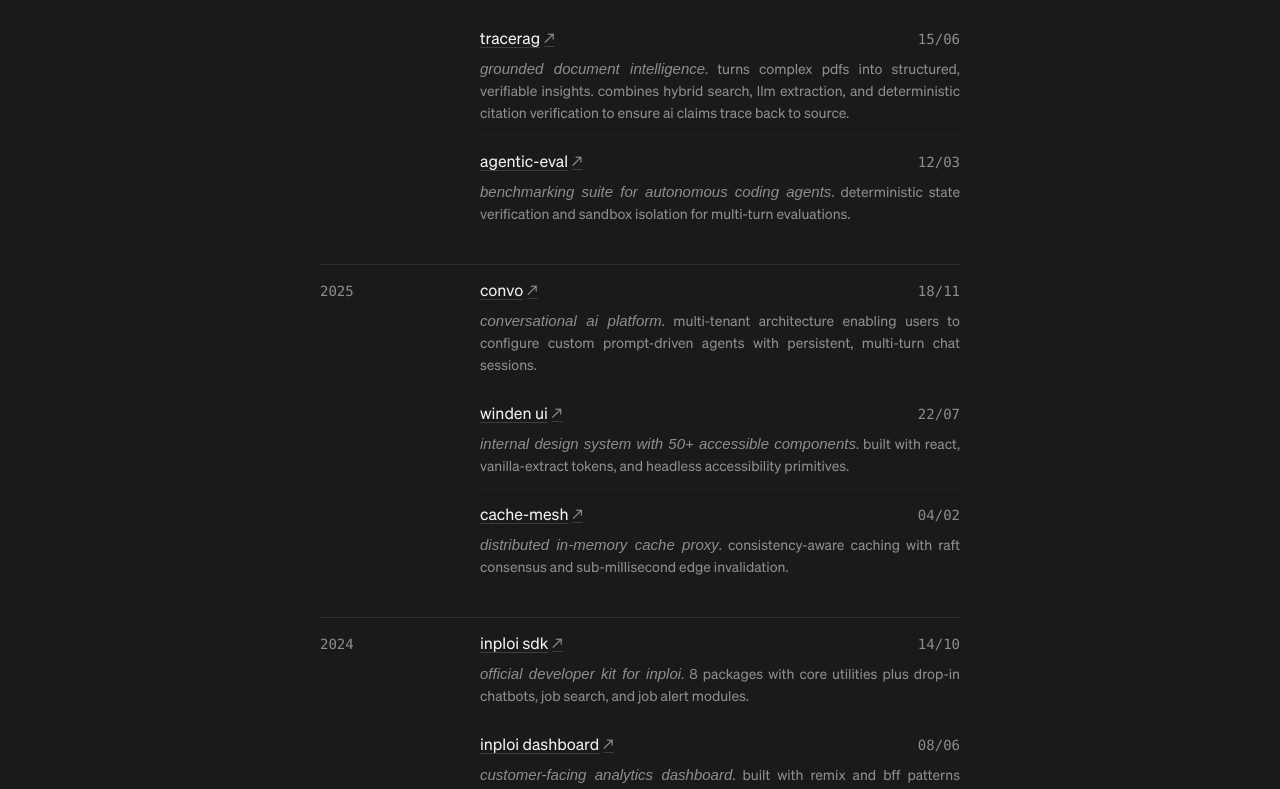
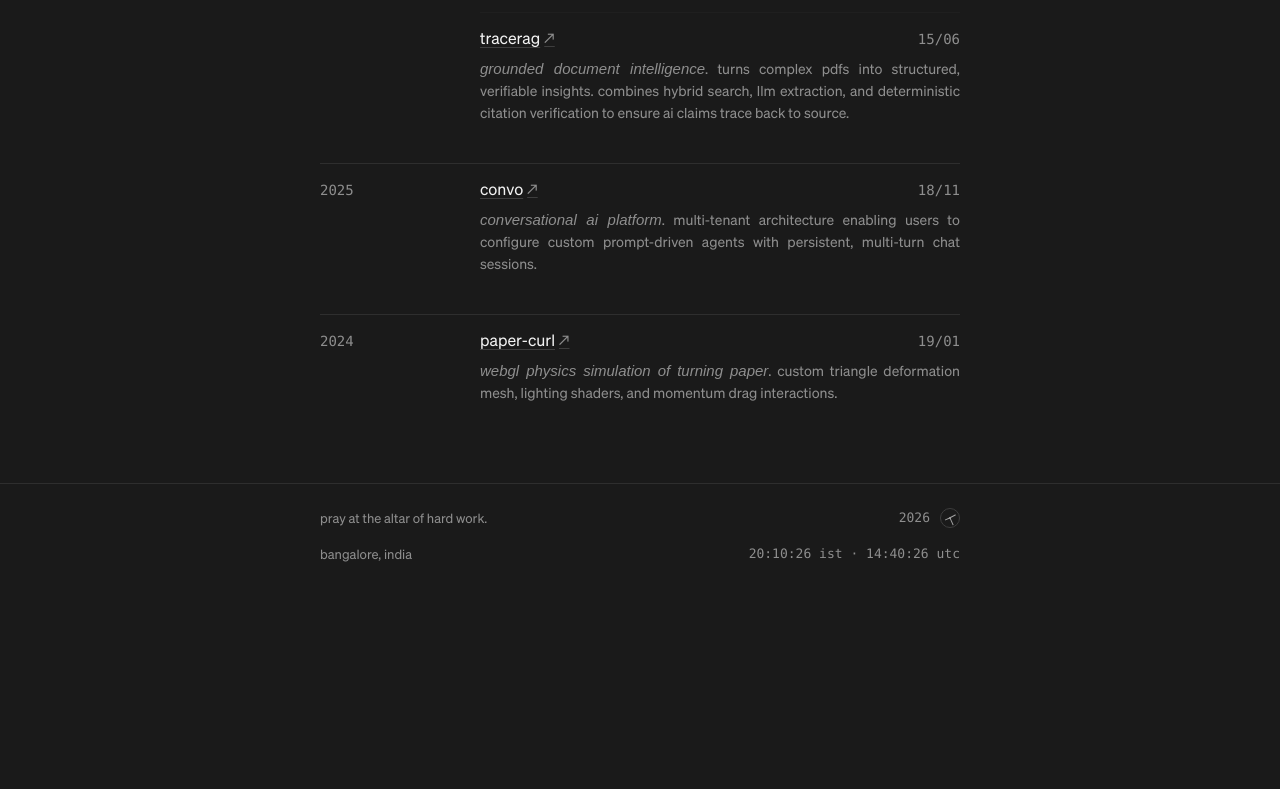
Before and after one commit to bharathkumaarr/v3, a Next.js app: page /projects in a window 1280 px wide. Shown: the part 283-1072 px from the top of the page. After the commit the page ends 871 px from the top, so only its background shows below. Built offline with nearby package versions, Linux system fonts and the light colour scheme; a web font is replaced by a local one.

Commit message:
update project listings and set paper-curl link

```diff
--- a/src/content/projects.json
+++ b/src/content/projects.json
@@ -17,13 +17,6 @@
         "href": "https://github.com/bharathkumaarr",
         "icon": "/icons/tracerag.svg",
         "featured": true
-      },
-      {
-        "title": "agentic-eval",
-        "description": "*benchmarking suite for autonomous coding agents*. deterministic state verification and sandbox isolation for multi-turn evaluations.",
-        "date": "12/03",
-        "href": "https://github.com/bharathkumaarr",
-        "featured": false
       }
     ]
   },
@@ -37,20 +30,6 @@
         "href": "https://convo-sigma.vercel.app/",
         "icon": "/icons/convo.svg",
         "featured": true
-      },
-      {
-        "title": "winden ui",
-        "description": "*internal design system with 50+ accessible components*. built with react, vanilla-extract tokens, and headless accessibility primitives.",
-        "date": "22/07",
-        "href": "https://vite-and-design-system-ui-docs.vercel.app/",
-        "featured": false
-      },
-      {
-        "title": "cache-mesh",
-        "description": "*distributed in-memory cache proxy*. consistency-aware caching with raft consensus and sub-millisecond edge invalidation.",
-        "date": "04/02",
-        "href": "https://github.com/bharathkumaarr",
-        "featured": false
       }
     ]
   },
@@ -58,24 +37,10 @@
     "year": "2024",
     "projects": [
       {
-        "title": "inploi sdk",
-        "description": "*official developer kit for inploi*. 8 packages with core utilities plus drop-in chatbots, job search, and job alert modules.",
-        "date": "14/10",
-        "href": "https://www.npmjs.com/package/@inploi/sdk",
-        "featured": false
-      },
-      {
-        "title": "inploi dashboard",
-        "description": "*customer-facing analytics dashboard*. built with remix and bff patterns connecting to core platform apis.",
-        "date": "08/06",
-        "href": "https://github.com/bharathkumaarr",
-        "featured": false
-      },
-      {
         "title": "paper-curl",
         "description": "*webgl physics simulation of turning paper*. custom triangle deformation mesh, lighting shaders, and momentum drag interactions.",
         "date": "19/01",
-        "href": "https://github.com/bharathkumaarr",
+        "href": "https://bharathkumar.me",
         "featured": false
       }
     ]
--- a/src/content/site.ts
+++ b/src/content/site.ts
@@ -54,7 +54,7 @@ export const projects: ProjectItem[] = projectsData.flatMap((group) =>
     .filter((p) => p.featured ?? true)
     .map((p) => ({
       ...p,
-      icon: p.icon || "/icons/shipyard.svg",
+      icon: ("icon" in p && typeof p.icon === "string" ? p.icon : "") || "/icons/shipyard.svg",
     }))
 );
 
```
